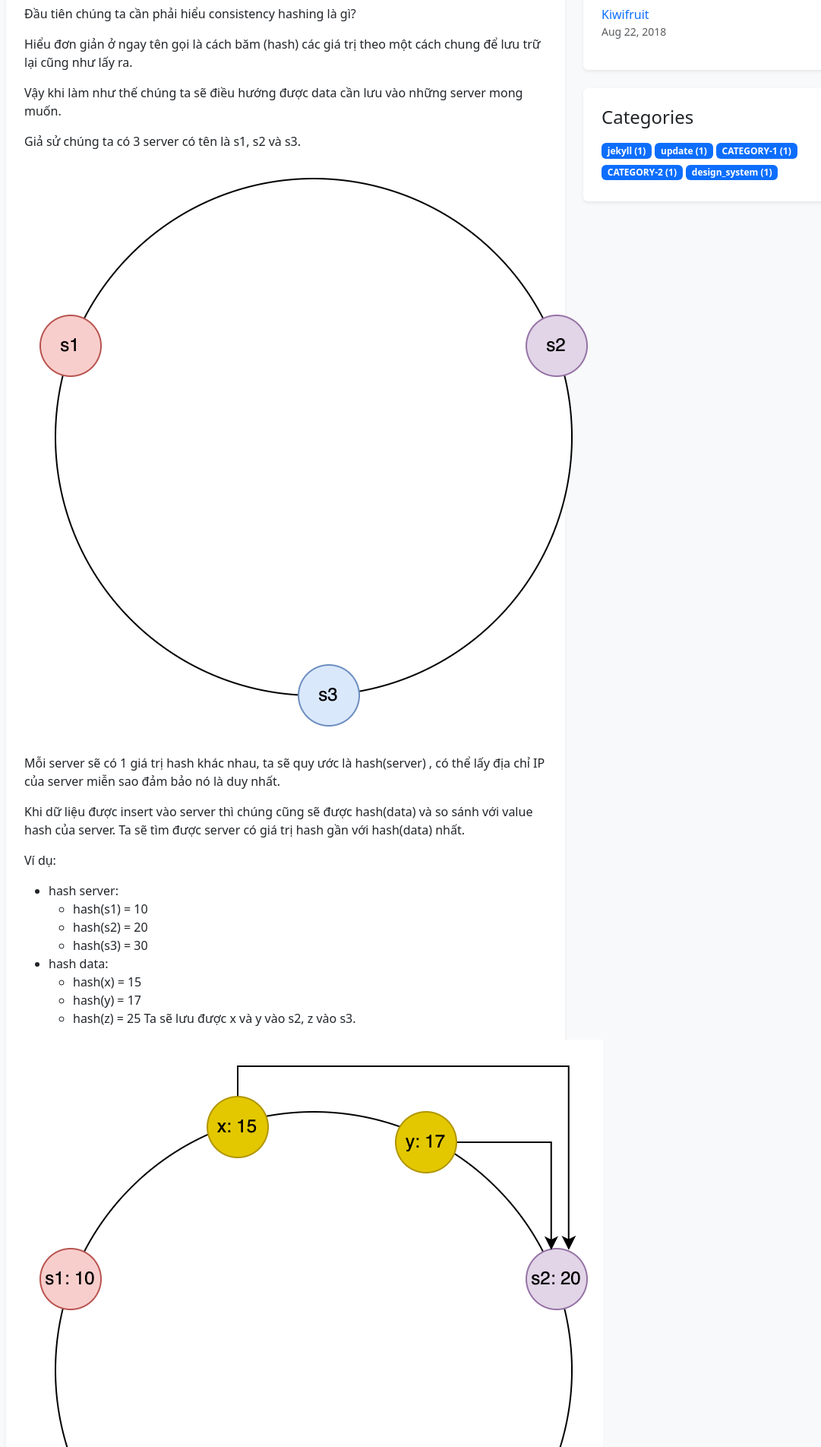
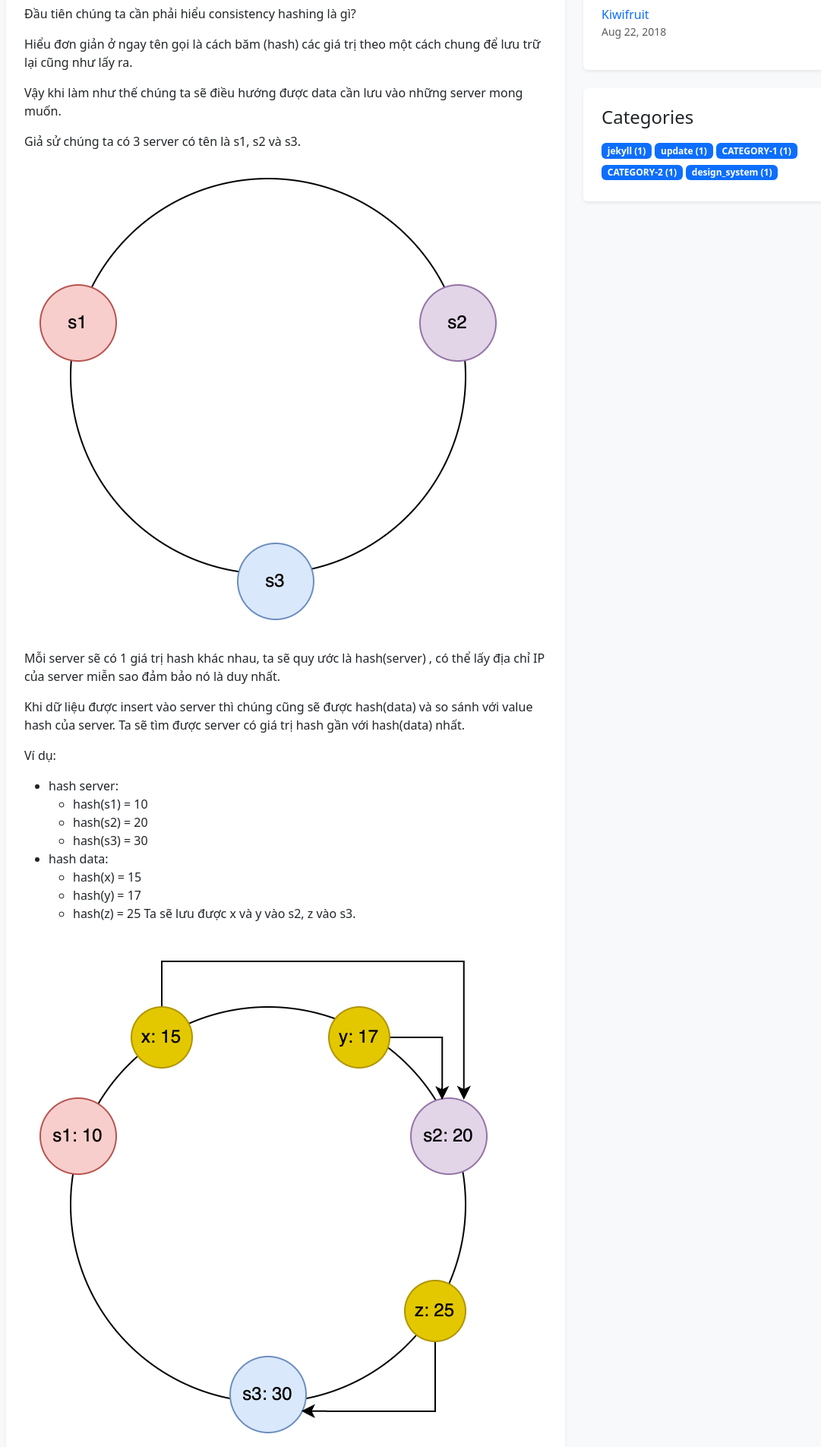
Before and after one commit to hoangdangduy/hoangdangduy.github.io, a Jekyll site: the page built from _posts/2025-04-19-consistency-hashing.md, in a window 1280 px wide. Shown: the part 378-2282 px from the top of the page at 76% size, without its empty margins (74-1155 px from the left). Built offline with Jekyll 4.4.1, drawn with Linux system fonts in a browser that asks for light colours.

Commit message:
update images in consistency hashing article to be responsive

```diff
--- a/_posts/2025-04-19-consistency-hashing.md
+++ b/_posts/2025-04-19-consistency-hashing.md
@@ -14,7 +14,7 @@ Vậy khi làm như thế chúng ta sẽ điều hướng được data cần l
 
 Giả sử chúng ta có 3 server có tên là s1, s2 và s3.
 
-![consitency-hashing-1.png]({{ site.baseurl }}/assets/images/consistency-hashing/consitency-hashing-1.png)
+![consitency-hashing-1.png]({{ site.baseurl }}/assets/images/consistency-hashing/consitency-hashing-1.png){: .img-fluid}
 
 Mỗi server sẽ có 1 giá trị hash khác nhau, ta sẽ quy ước là hash(server) , có thể lấy địa chỉ IP của server miễn sao đảm bảo nó là duy nhất.
 
@@ -31,7 +31,7 @@ Ví dụ:
   - hash(z) = 25
 Ta sẽ lưu được x và y vào s2, z vào s3.
 
-![consitency-hashing-2.png]({{ site.baseurl }}/assets/images/consistency-hashing/consitency-hashing-2.png)
+![consitency-hashing-2.png]({{ site.baseurl }}/assets/images/consistency-hashing/consitency-hashing-2.png){: .img-fluid}
 
 Như ví dụ ở trên, chúng ta thấy s1 thì không có dữ liệu nào được lưu trữ vào còn s2 lại lưu cả x và y. Để giải quyết vấn đề này chúng ta sẽ thêm các node ảo của server gọi là virtual node để tăng xác suất lưu trữ đều vào các server.
 
@@ -49,7 +49,7 @@ Ta sẽ có:
 
 Sau khi có virtual thì dữ liệu sẽ được phân phối lại như sau:
 
-![consitency-hashing-3.png]({{ site.baseurl }}/assets/images/consistency-hashing/consitency-hashing-3.png)
+![consitency-hashing-3.png]({{ site.baseurl }}/assets/images/consistency-hashing/consitency-hashing-3.png){: .img-fluid}
 
 Như vậy với ý tưởng này chúng ta đã giải quyết được cách lưu trữ dữ liệu trong hệ thống phân tán.
 
```
Also changed, not shown: assets/images/consistency-hashing/consitency-hashing-1.png, assets/images/consistency-hashing/consitency-hashing-2.png, assets/images/consistency-hashing/consitency-hashing-3.png.
